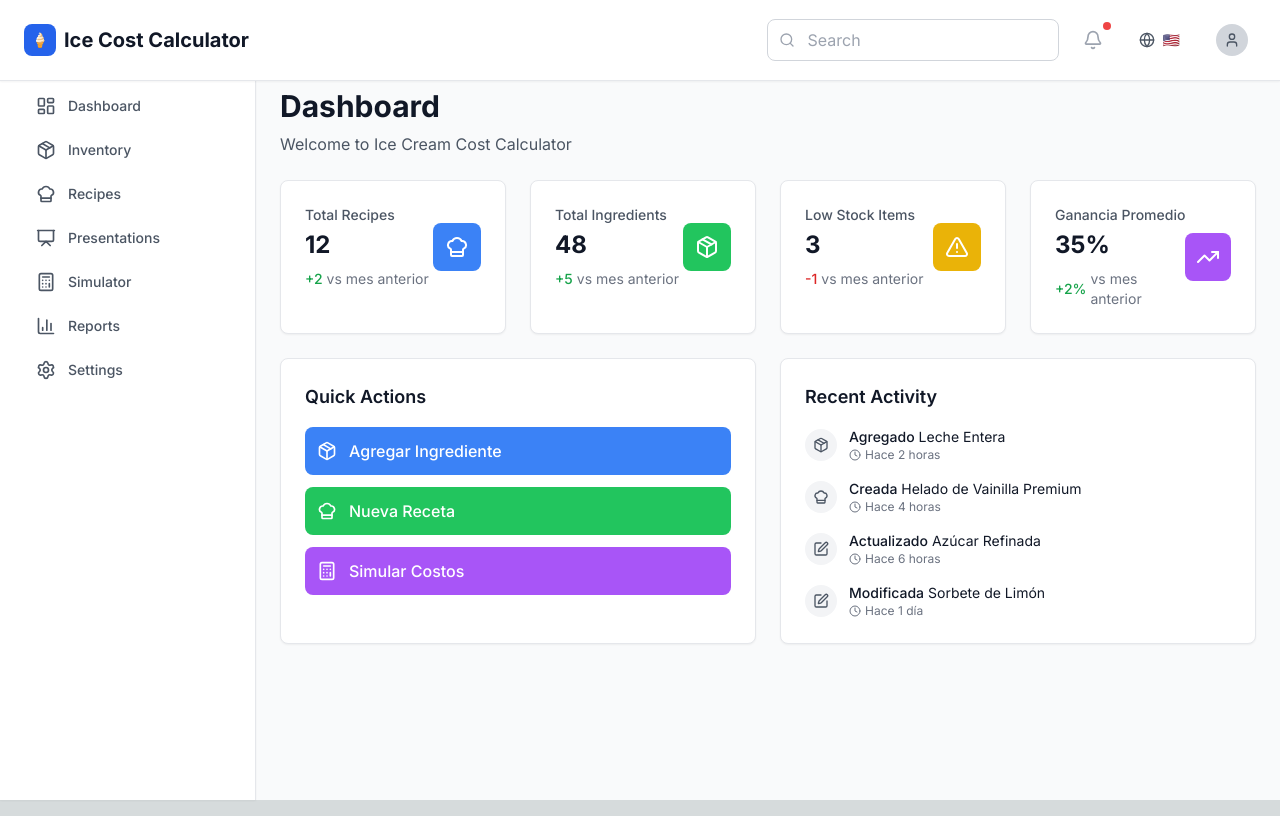
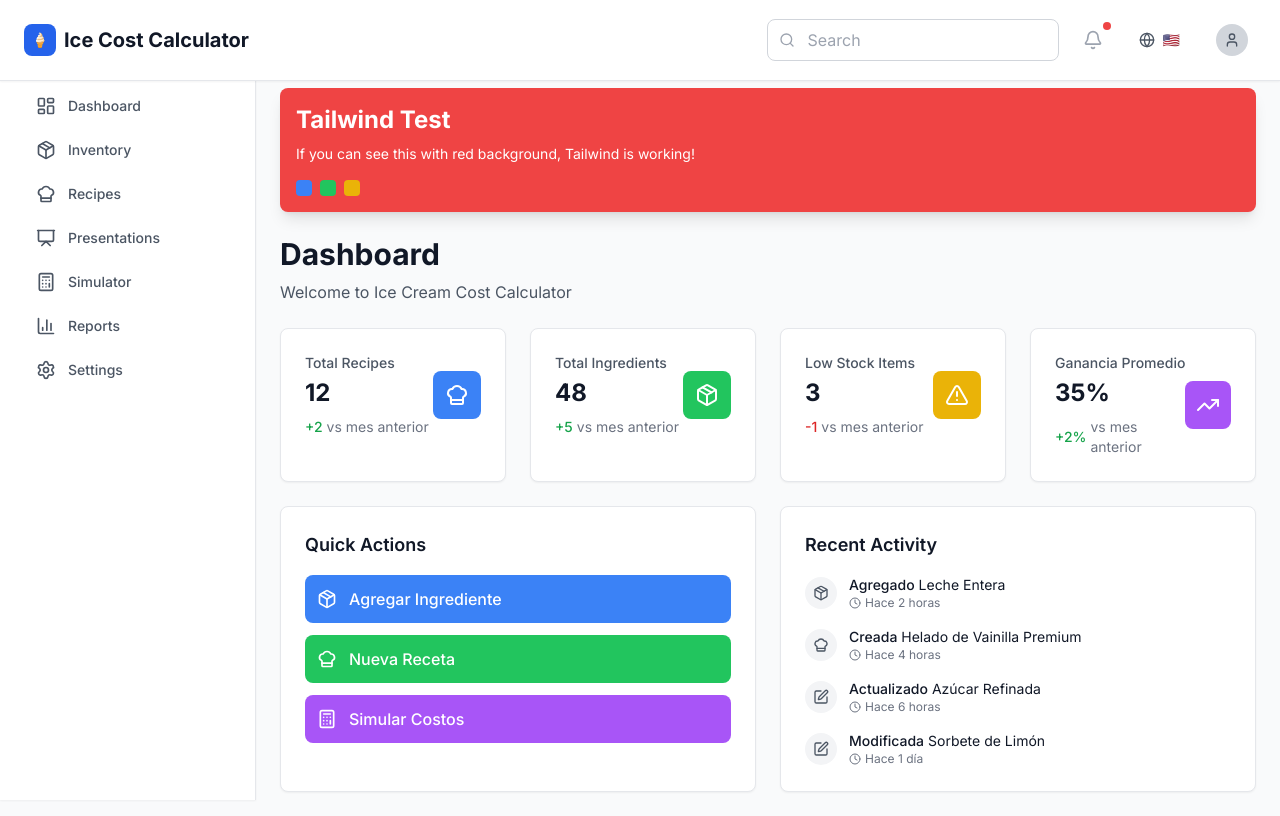
Before and after one commit to MrGeorge88/costCalculator, a Next.js app: page /en in a window 1280 px wide. Built offline with nearby package versions, Linux system fonts and the light colour scheme.

Commit message:
Add Tailwind test component to verify CSS functionality

```diff
--- a/src/app/[locale]/page.tsx
+++ b/src/app/[locale]/page.tsx
@@ -2,12 +2,15 @@ import { useTranslations } from 'next-intl';
 import { DashboardStats } from '@/components/dashboard/DashboardStats';
 import { RecentActivity } from '@/components/dashboard/RecentActivity';
 import { QuickActions } from '@/components/dashboard/QuickActions';
+import { TailwindTest } from '@/components/test/TailwindTest';
 
 export default function HomePage() {
   const t = useTranslations('dashboard');
 
   return (
     <div className="space-y-6">
+      <TailwindTest />
+
       <div>
         <h1 className="text-3xl font-bold text-gray-900">{t('title')}</h1>
         <p className="text-gray-600 mt-2">{t('welcome')}</p>
--- /dev/null
+++ b/src/components/test/TailwindTest.tsx
@@ -0,0 +1,15 @@
+'use client';
+
+export function TailwindTest() {
+  return (
+    <div className="p-4 bg-red-500 text-white rounded-lg shadow-lg">
+      <h1 className="text-2xl font-bold mb-2">Tailwind Test</h1>
+      <p className="text-sm">If you can see this with red background, Tailwind is working!</p>
+      <div className="mt-4 flex space-x-2">
+        <div className="w-4 h-4 bg-blue-500 rounded"></div>
+        <div className="w-4 h-4 bg-green-500 rounded"></div>
+        <div className="w-4 h-4 bg-yellow-500 rounded"></div>
+      </div>
+    </div>
+  );
+}
```
